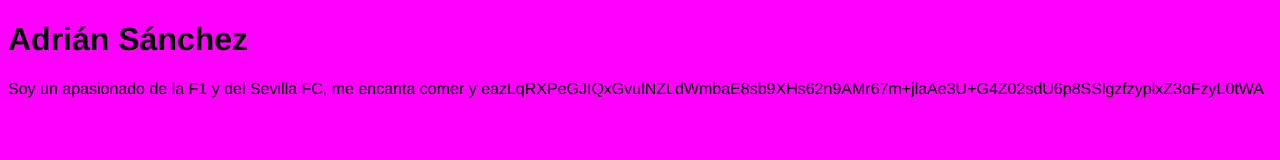
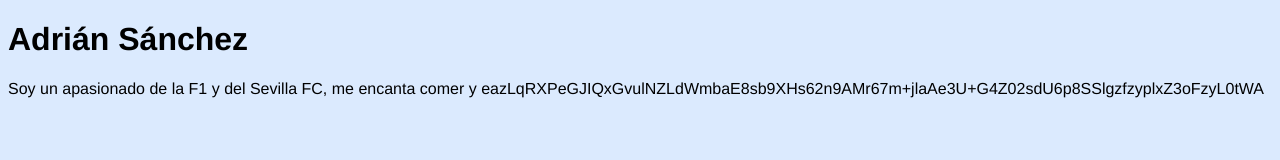
Before and after one commit to sanchezmeadr25/-mi-pagina-personal, a plain HTML site: page web/index.html in a window 1280 px wide. Drawn offline with Linux system fonts and the light colour scheme.

Commit message:
Cambio de color de fondo

```diff
--- a/web/styles.css
+++ b/web/styles.css
@@ -1,4 +1,4 @@
 body{
-  background-color: fuchsia;
+  background-color: #dbeafe;
   font-family: 'Franklin Gothic Medium', 'Arial Narrow', Arial, sans-serif;
 }
```
